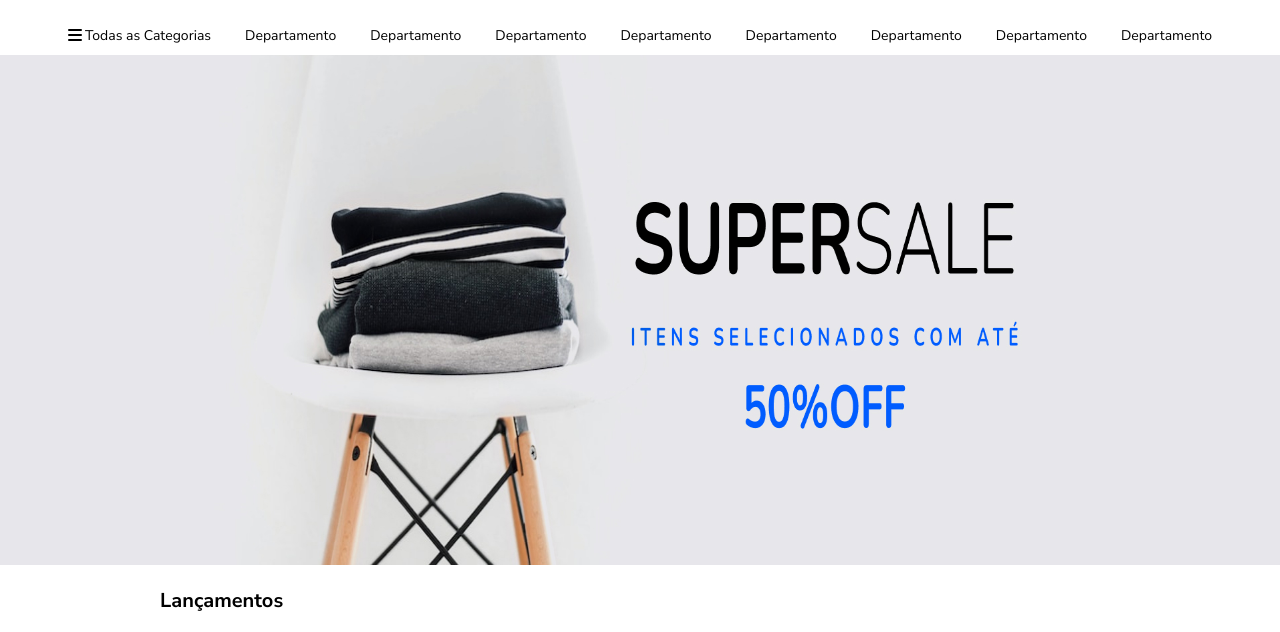
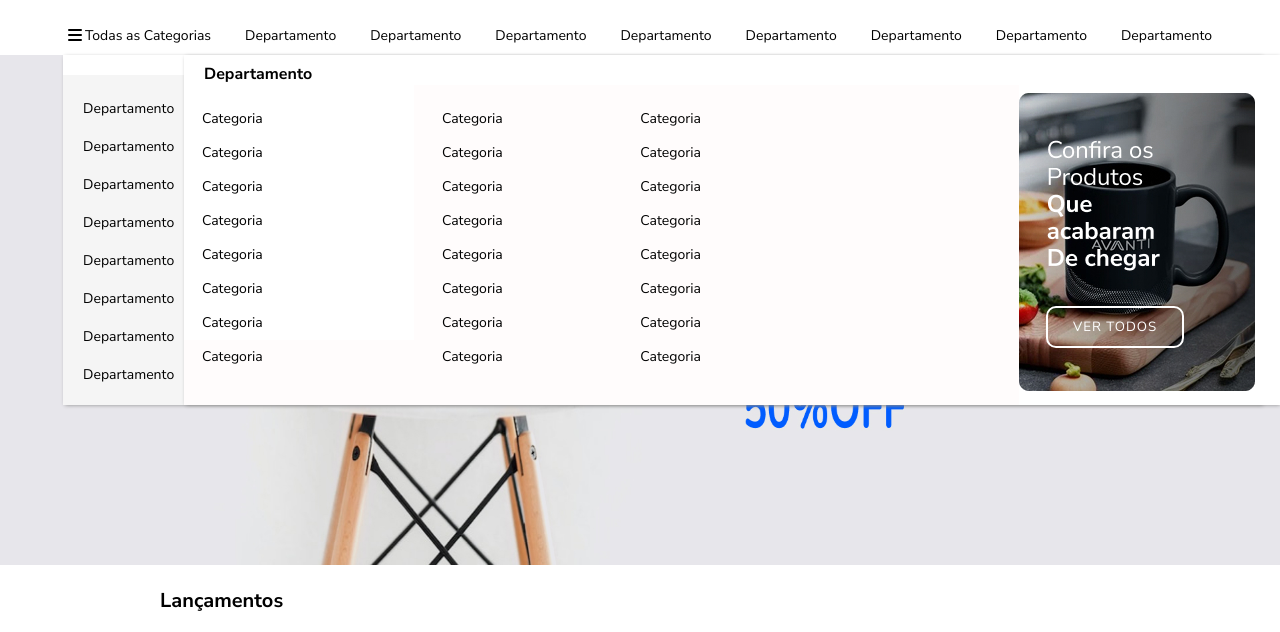
Before and after one commit to MarcusDevinicius/site-avanti, a plain HTML site: page index.html in a window 1280 px wide. Both pictures are taken after a click on the link "Todas as Categorias". Shown: the part 95-727 px from the top of the page. Drawn offline with nearby package versions, Linux system fonts and the light colour scheme.

Commit message:
Segundo Dropdown Menu feito
Pendente: Animações com JavaScript

```diff
--- a/CSS/style.css
+++ b/CSS/style.css
@@ -107,7 +107,9 @@ header > .nav-options ul > li {
     /* background: rebeccapurple; */
 }
 
- .nav-options ul > li > .submenu-1 {
+
+
+ .nav-options ul > li > .submenu {
   background: white;
   position: absolute;
   display: grid;
@@ -119,7 +121,7 @@ header > .nav-options ul > li {
   /* display: none; */
 }
 
-.nav-options ul > li > .submenu-1 .sub-options{
+.nav-options ul > li > .submenu .sub-options{
   grid-column: 1/2;
   grid-row: 2;
   background: rgb(255, 252, 252);
@@ -128,14 +130,14 @@ header > .nav-options ul > li {
   /* column-gap: 90px; */
 }
 
-.nav-options ul > li > .submenu-1  .dpto-container {
+.nav-options ul > li > .submenu  .dpto-container {
   max-width: 270px;
   padding-right: 10px;
   /* background: green; */
 
 }
 
-.nav-options ul > li > .submenu-1 ul {
+.nav-options ul > li > .submenu ul {
   justify-self: start;
   display: flex;
   flex-direction: column;
@@ -144,14 +146,14 @@ header > .nav-options ul > li {
 }
 
 
-.nav-options ul > li > .submenu-1 li {
+.nav-options ul > li > .submenu li {
   font-size: 14px;
   cursor: default;
   margin-bottom: 11px;
   padding: 4px 2px;
 }
 
-.nav-options ul > li > .submenu-1 ul.departamentos {
+.nav-options ul > li > .submenu ul.departamentos {
   overflow-y: scroll;
   background: #F5F5F5;
   width: 230px;
@@ -171,11 +173,11 @@ ul.departamentos::-webkit-scrollbar-thumb {
 }
 
 
-.nav-options ul > li > .submenu-1 .arrow-sbmn {
+.nav-options ul > li > .submenu .arrow-sbmn {
   margin-left: 90px;
 }
 
-.nav-options ul > li > .submenu-1 .img-produtos {
+.nav-options ul > li > .submenu .img-produtos {
   grid-column: 2;
   grid-row: 2;
   align-self: center;
@@ -183,7 +185,7 @@ ul.departamentos::-webkit-scrollbar-thumb {
   position: relative;
 }
 
-.nav-options ul > li > .submenu-1 .img-produtos button {
+.nav-options ul > li > .submenu .img-produtos button {
   position: absolute;
   top: 213px;
   left: 27px;
@@ -196,9 +198,50 @@ ul.departamentos::-webkit-scrollbar-thumb {
   letter-spacing: 1px;
 }
 
-.nav-options ul > li > .submenu-1 .img-produtos button:hover {
+.nav-options ul > li > .submenu .img-produtos button:hover {
   color: rgba(0, 0, 0, 0.596);
   background: white;
+}
+
+.nav-options ul > li > [data-menu="submenu-2"] {
+  position: absolute;
+  top: 150px;
+  left: 184px;
+  /* display: none; */
+  grid-template-rows: 30px 1fr;
+  height: 350px;
+}
+
+.nav-options ul > li > [data-menu="submenu-2"] ul.departamentos{
+  overflow: initial;
+  background: white;
+  max-height: 100%;
+  height: 255px;
+}
+
+.nav-options ul > li > [data-menu="submenu-2"] .sub-options{
+  grid-row: 2;
+}
+
+.nav-options ul > li > [data-menu="submenu-2"] .sub-options ul li{
+
+  padding-bottom: 0px;
+
+}
+
+.nav-options ul > li > [data-menu="submenu-2"] .dpto-container {
+  display: grid;
+}
+
+.nav-options ul > li > [data-menu="submenu-2"] .dpto-container li {
+  padding-bottom: 0px;
+  align-self: start;
+}
+
+.nav-options ul > li > [data-menu="submenu-2"]  h2{
+  font-size: 16px;
+  align-self: end;
+  margin-left: 20px;
 }
 
 
@@ -215,6 +258,8 @@ header > .nav-options ul > li > a {
 header > .nav-options ul > li > a:hover {
     background: rgba(167, 167, 167, 0.404);
 }
+
+
 
 header > .nav-options ul > li > a .hamburguer {
     margin-right: 3px;
@@ -891,18 +936,27 @@ ul.carrossel > li {
     border: 1px solid #303030;
  }
 
- .hamburguer {
+ /* .hamburguer {
   transition: .3s;
  }
 
  .hamburguer.ativo {
   transform: rotate(90deg);
- }
+ } */
 
- .nav-options ul > li > .submenu-1 {
+ .nav-options ul > li > [data-menu="submenu-1"] {
     display: none;
  }
 
- .nav-options ul > li > .submenu-1.ativo {
+[data-menu="option-1"]:hover [data-menu="submenu-1"] ,
+[data-menu="option-1"].ativo .submenu-1 {
   display: grid;
 }
+
+/* [data-menu="submenu-1"].ativo {
+  display: grid;
+} */
+
+/* [data-menu="option-1"]:hover .hamburguer{
+  transform: rotate(90deg);
+} */
--- a/JS/modules/dropdown-menu.js
+++ b/JS/modules/dropdown-menu.js
@@ -3,7 +3,7 @@ export default class DropdownMenu {
         this.option = document.querySelector(option);
         this.burguer = document.querySelector(burguer);
         this.submenu = document.querySelector(submenu);
-        this.events = ['click', 'mouseenter'];
+        this.events = ['click', 'touchstart'];
         this.html = document.documentElement;
 
         this.animaDrop = this.animaDrop.bind(this);
@@ -16,26 +16,19 @@ export default class DropdownMenu {
 
     handleClickOutside(event) {
         if(!this.submenu.contains(event.target) && !this.option.contains(event.target)) {
-            this.burguer.classList.remove('ativo');
-            this.submenu.classList.remove('ativo');
+            this.option.classList.remove('ativo');
         }
     }
 
     animaDrop() {
-        this.burguer.classList.toggle('ativo');
-        this.submenu.classList.toggle('ativo');
+        this.option.classList.toggle('ativo');
         this.clickOutside();
-    }
-
-    mouseLeave() {
-
     }
 
     addEventListeners() {
         this.events.forEach((userEvent) => {
             this.option.addEventListener(userEvent, this.animaDrop);
         });
-        this.mouseLeave();
     }
 
     init() {
--- a/index.html
+++ b/index.html
@@ -39,9 +39,9 @@
         </div>
         <nav class="nav-options">
             <ul>
-                <li>
-                    <a href="#" data-menu="option-1"><img class="hamburguer" src="src/icons/menu-burguer.svg" alt="">Todas as Categorias</a>
-                    <nav class="submenu-1" data-menu="submenu-1">
+                <li data-menu="option-1">
+                    <a href="#"  id="option-1"><img class="hamburguer" src="src/icons/menu-burguer.svg" alt="">Todas as Categorias</a>
+                    <nav class="submenu submenu-1" id="submenu-1" data-menu="submenu-1">
                         <div class="sub-options">
                             <div class="dpto-container">
                                 <ul class="departamentos">
@@ -96,7 +96,51 @@
                         </div>
                     </nav>
                 </li>
-                <li><a href="#">Departamento</a></li>
+                <li data-menu="option-2">
+                    <a href="#">Departamento</a>
+                    <nav class="submenu" data-menu="submenu-2">
+                        <h2>Departamento</h2>
+                        <div class="sub-options">
+                            <div class="dpto-container">
+                                <ul class="departamentos">
+                                    <li>Categoria</li>
+                                    <li>Categoria</li>
+                                    <li>Categoria</li>
+                                    <li>Categoria</li>
+                                    <li>Categoria</li>
+                                    <li>Categoria</li>
+                                    <li>Categoria</li>
+                                    <li>Categoria</li>
+                                </ul>
+                            </div>
+                            <ul class="categorias-1">
+                                <li>Categoria</li>
+                                <li>Categoria</li>
+                                <li>Categoria</li>
+                                <li>Categoria</li>
+                                <li>Categoria</li>
+                                <li>Categoria</li>
+                                <li>Categoria</li>
+                                <li>Categoria</li>
+                            </ul>
+                            <ul class="categorias-2">
+                                <li>Categoria</li>
+                                <li>Categoria</li>
+                                <li>Categoria</li>
+                                <li>Categoria</li>
+                                <li>Categoria</li>
+                                <li>Categoria</li>
+                                <li>Categoria</li>
+                                <li>Categoria</li>
+                            </ul>
+                        </div>
+                        <div class="img-produtos">
+                            <img src="src/img/confira-prod.jpg" alt="Imagem de Xícara da AVANTI com texto em cima.">
+                            <button>VER TODOS</button>
+                        </div>
+                    </nav>
+                </li>
+
                 <li><a href="#">Departamento</a></li>
                 <li><a href="#">Departamento</a></li>
                 <li><a href="#">Departamento</a></li>
```
